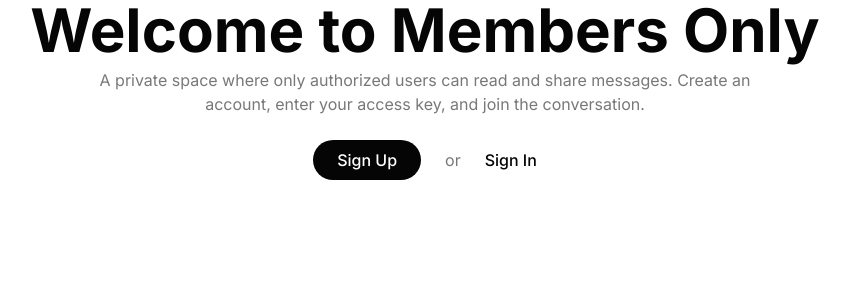
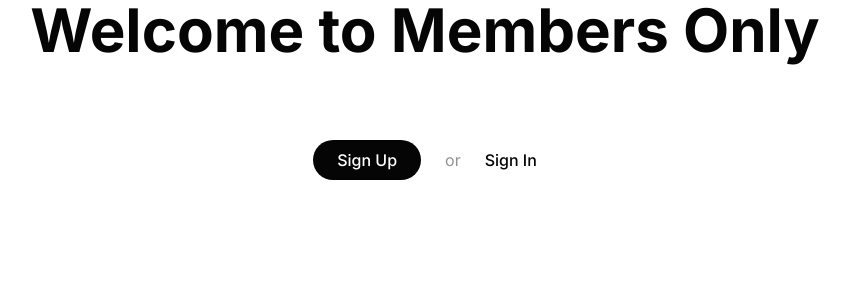
Before and after one commit to DawidGawronskiDev/members-only-refined, a Next.js app: page / in a window 1280 px wide. Shown: the top 300 px of the page, without its empty margins (215-1064 px from the left). Built offline with nearby package versions, Linux system fonts and the light colour scheme.

Commit message:
update p styling

```diff
--- a/src/app/globals.css
+++ b/src/app/globals.css
@@ -34,7 +34,7 @@
   }
 
   p {
-    @apply text-base font-normal text-grey;
+    @apply text-base font-normal text-white opacity-80;
   }
 
   blockquote {
```
